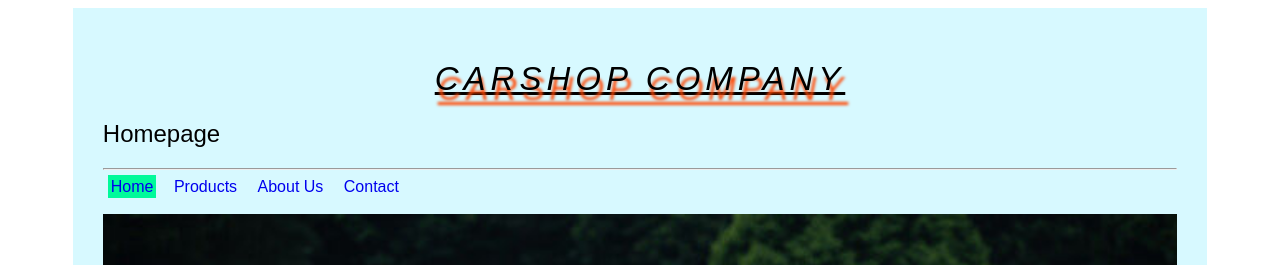
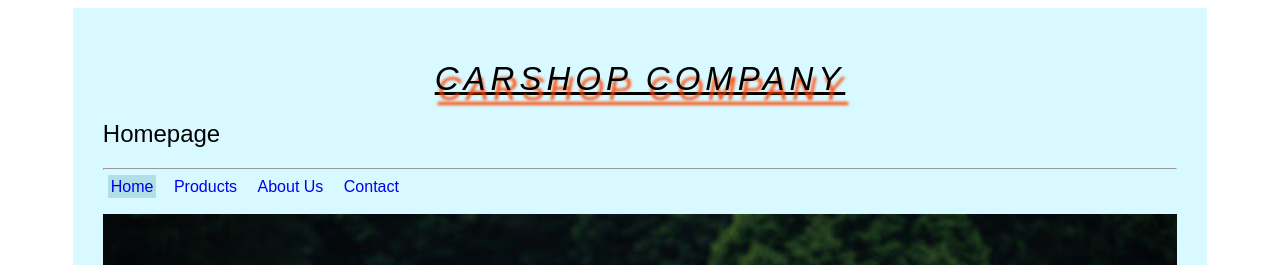
Before and after one commit to naushika-gif/carshop, a plain HTML site: page index.html in a window 1280 px wide. In both pictures the pointer is over the link "Home". Shown: the top 265 px of the page. Drawn offline with Linux system fonts and the light colour scheme.

Commit message:
Changed the background color of the hover

```diff
--- a/css/general.css
+++ b/css/general.css
@@ -50,7 +50,7 @@
 }
 
 a:hover {
-  background-color: mediumspringgreen;
+  background-color:powderblue;
 }
 
 input:active {
```
